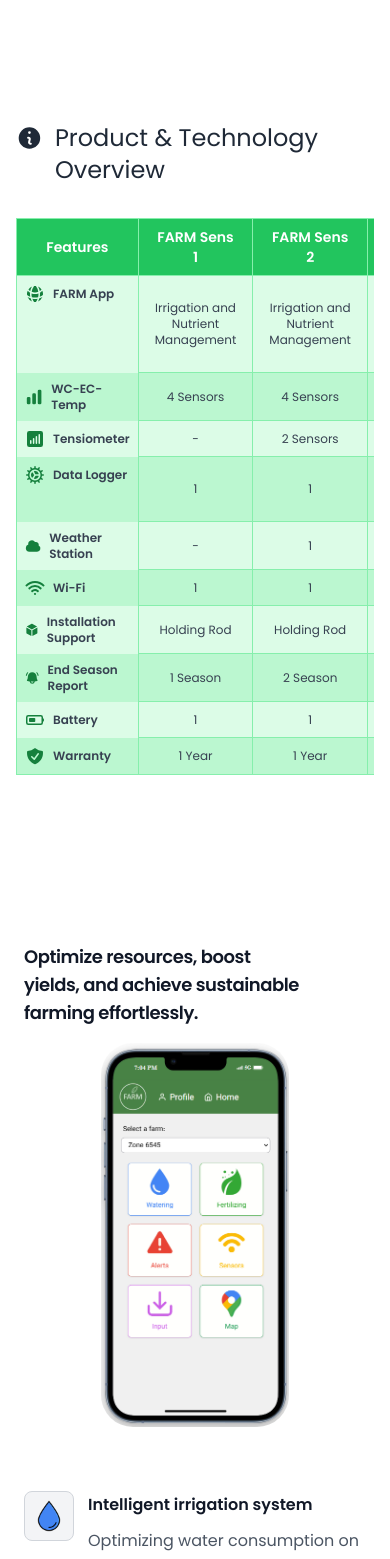
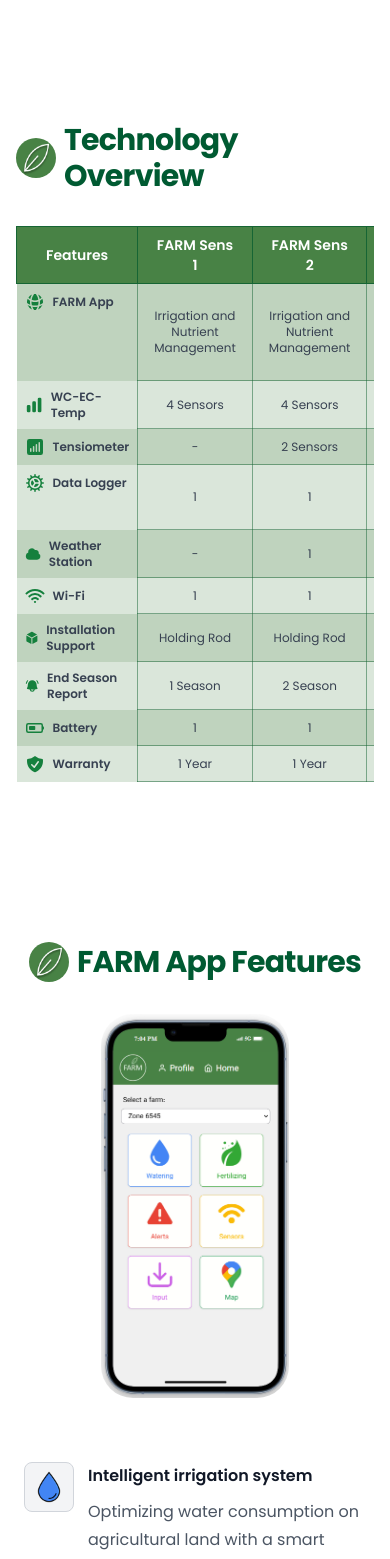
Before and after one commit to Rezaabdollahi7/farm-landing, a React (Create React App) app: page / in a window 390 px wide. Shown: the part 8760-10319 px from the top of the page. Built offline with nearby package versions, Linux system fonts and the light colour scheme.

Commit message:
fix( colors & section tittles) : change table of technology colors , update features tittle

```diff
--- a/src/components/sections/Features.js
+++ b/src/components/sections/Features.js
@@ -4,7 +4,8 @@ import inputcon from '../../assets/icons/input.png'
 import leafcon from '../../assets/icons/leaf.png'
 import mapIcon from '../../assets/icons/map.png'
 import sensorIcon from '../../assets/icons/sensor.png'
-import shot from'../../assets/images/shot.png'
+import shot from '../../assets/images/shot.png'
+import FarmLeafIcon from "../../assets/icons/farmLeaf.png"
 const features = [
     {
         name: 'Intelligent irrigation system',
@@ -50,10 +51,10 @@ export default function Features() {
         <section id='Features' className="bg-white py-24 sm:py-32">
             <div className="mx-auto max-w-7xl px-6 lg:px-8">
                 <div className="mx-auto max-w-3xl lg:text-center flex flex-col justify-center items-center">
-                    <p className="mt-2 text-pretty  font-semibold tracking-tight  text-gray-900 text-lg  sm:text-4xl lg:text-balance">
-                        Optimize resources, boost yields, and achieve sustainable farming effortlessly.
-                    </p>
-                    <img src={shot} alt="farm app screen shot" className='rounded-[2rem] max-h-96 mt-4  hover:animate-pulse ' />
+                    <h2 className="text-3xl font-bold tracking-tight text-primaryDark flex gap-2 justify-center items-center">
+                        <img src={FarmLeafIcon} alt='farm leaf ixon' className='w-10 h-10 rounded-full' />
+                        FARM App Features</h2>
+                    <img src={shot} alt="farm app screen shot" className='rounded-[2rem] max-h-96 mt-8  hover:animate-pulse ' />
                 </div>
                 <div className="mx-auto mt-16 max-w-2xl sm:mt-20 lg:mt-24 lg:max-w-4xl">
                     <dl className="grid max-w-xl grid-cols-1 gap-x-8 gap-y-10 lg:max-w-none lg:grid-cols-2 lg:gap-y-16">
--- a/src/components/sections/TechnologyOverview.js
+++ b/src/components/sections/TechnologyOverview.js
@@ -1,9 +1,9 @@
 import React from 'react';
 import {
-    GlobeAltIcon, ChartBarIcon, WifiIcon, CogIcon, ShieldCheckIcon, InformationCircleIcon, Battery50Icon, BellAlertIcon, CubeIcon, ChartBarSquareIcon
+    GlobeAltIcon, ChartBarIcon, WifiIcon, CogIcon, ShieldCheckIcon, Battery50Icon, BellAlertIcon, CubeIcon, ChartBarSquareIcon
     , CloudIcon
 } from '@heroicons/react/20/solid';
-
+import FarmLeafIcon from "../../assets/icons/farmLeaf.png"
 const tableData = {
     headers: ["Features", "FARM Sens 1", "FARM Sens 2", "FARM Sens 3"],
     rows: [
@@ -63,18 +63,20 @@ const tableData = {
 function TechnologyOverview() {
     return (
         <section id='TechOverview' className="mx-auto px-4 py-16 sm:px-6 sm:py-24 lg:max-w-7xl lg:px-8 ">
-            <div className='text-2xl flex justify-start items-start lg:items-center gap-3 text-gray-800 '>
-                <InformationCircleIcon className='w-8 h-8' />
-                <h3>Product & Technology Overview</h3>
-            </div>
+
+
+            <h2 className="text-3xl font-bold tracking-tight text-primaryDark flex gap-2 justify-center items-center">
+                <img src={FarmLeafIcon} alt='farm leaf ixon' className='w-10 h-10 rounded-full' />
+                Technology Overview</h2>
+
             <div className='table-wrapper overflow-x-scroll lg:overflow-x-hidden'>
-                <table className="min-w-full border-collapse border border-green-300 text-left mt-8">
-                    <thead className="bg-green-500 text-white">
+                <table className="min-w-full    text-left mt-8">
+                    <thead className="bg-[#488245] text-white">
                         <tr>
                             {tableData.headers.map((header, index) => (
                                 <th
                                     key={index}
-                                    className="px-4 py-2 text-sm lg:text-base  font-semibold border border-green-300 text-center"
+                                    className="px-4 py-2 text-sm lg:text-base  font-semibold border border-green-800 text-center"
                                 >
                                     {header}
                                 </th>
@@ -85,7 +87,7 @@ function TechnologyOverview() {
                         {tableData.rows.map((row, rowIndex) => (
                             <tr
                                 key={rowIndex}
-                                className={rowIndex % 2 === 0 ? "bg-green-100" : "bg-green-200"}
+                                className={rowIndex % 2 === 0 ? "bg-[#bfd3be]" : "bg-[#dae6da]"}
                             >
                                 <td className="flex items-center px-2 py-2 text-xs  lg:text-base  font-semibold text-gray-700 ">
                                     <row.icon className="h-5 w-5 text-green-700 mr-2" />
@@ -94,7 +96,7 @@ function TechnologyOverview() {
                                 {row.values.map((value, colIndex) => (
                                     <td
                                         key={colIndex}
-                                        className="px-4 py-2 text-gray-700 text-xs  sm:text-base  border border-green-300 text-center"
+                                        className="px-4 py-2 text-gray-700 text-xs  sm:text-base  border border-green-800/50 text-center"
                                     >
                                         {value}
                                     </td>
--- a/src/styles/output.css
+++ b/src/styles/output.css
@@ -986,6 +986,21 @@ video {
   --tw-border-opacity: 1;
   border-color: rgb(255 255 255 / var(--tw-border-opacity, 1));
 }
+.border-green-500 {
+  --tw-border-opacity: 1;
+  border-color: rgb(34 197 94 / var(--tw-border-opacity, 1));
+}
+.border-green-800 {
+  --tw-border-opacity: 1;
+  border-color: rgb(22 101 52 / var(--tw-border-opacity, 1));
+}
+.border-green-400 {
+  --tw-border-opacity: 1;
+  border-color: rgb(74 222 128 / var(--tw-border-opacity, 1));
+}
+.border-green-800\/50 {
+  border-color: rgb(22 101 52 / 0.5);
+}
 .bg-black\/20 {
   background-color: rgb(0 0 0 / 0.2);
 }
@@ -1044,6 +1059,28 @@ video {
 .bg-yellow-400 {
   --tw-bg-opacity: 1;
   background-color: rgb(250 204 21 / var(--tw-bg-opacity, 1));
+}
+.bg-\[\] {
+  background-color: ;
+}
+.bg-\[\#4885\] {
+  background-color: #4885;
+}
+.bg-\[\#488245\] {
+  --tw-bg-opacity: 1;
+  background-color: rgb(72 130 69 / var(--tw-bg-opacity, 1));
+}
+.bg-\[\#bfd3be\] {
+  --tw-bg-opacity: 1;
+  background-color: rgb(191 211 190 / var(--tw-bg-opacity, 1));
+}
+.bg-\[\#dab6da\] {
+  --tw-bg-opacity: 1;
+  background-color: rgb(218 182 218 / var(--tw-bg-opacity, 1));
+}
+.bg-\[\#dae6da\] {
+  --tw-bg-opacity: 1;
+  background-color: rgb(218 230 218 / var(--tw-bg-opacity, 1));
 }
 .bg-gradient-to-r {
   background-image: linear-gradient(to right, var(--tw-gradient-stops));
```
Also changed, not shown: src/assets/icons/linkedin.png (added).
